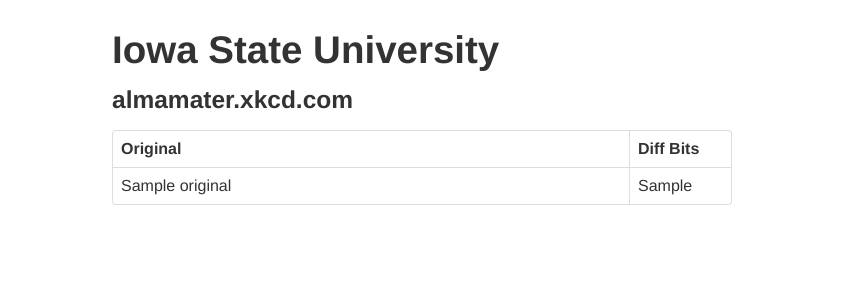
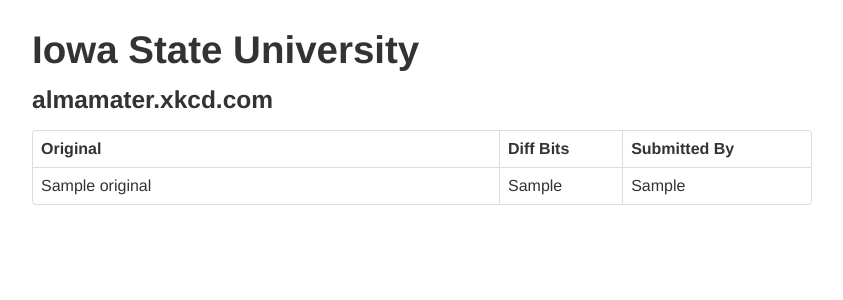
Before and after one commit to mpdavis/xkcd-almamater-central-server, a Flask app: template templates/index.html in a window 1280 px wide. Shown: the top 300 px of the page, without its empty margins (218-1061 px from the left). Run offline with Flask 2, Linux system fonts and the light colour scheme; the template is opened without the code that fills it: most values are stand-ins (such as "Sample title", 1, 10 or a date in 2020).

Commit message:
Adding the reporter field.

```diff
--- a/app.py
+++ b/app.py
@@ -31,6 +31,7 @@
 class Submission(Document):
     original = StringField(max_length=1024, required=True)
     diff_bits = IntField(required=True)
+    submitted_by = StringField(max_length=2048, required=False, default='No Name Submitted')
 
 
 @app.route('/')
@@ -44,8 +45,9 @@
 def get_hash():
     original = request.args.get('original', None)
     diff_bits = request.args.get('diff', None)
+    submitted_by = request.args.get('submitted_by', None)
     if original and diff_bits:
-        submission = Submission(original=original, diff_bits=diff_bits)
+        submission = Submission(original=original, diff_bits=diff_bits, submitted_by=submitted_by)
         submission.save()
         return "Submission saved successfully"
     return "Missing parameter"
@@ -66,6 +68,5 @@
     return total
 
 
-
 port = int(os.environ.get('PORT', 5000))
 app.run(port=port, host='0.0.0.0')
--- a/templates/index.html
+++ b/templates/index.html
@@ -5,7 +5,7 @@
     <body style="margin-top: 20px;">
         <div class="container">
             <div class="row">
-                <div class="span8 offset2">
+                <div class="span10 offset1">
 
                     <h1>Iowa State University</h1>
                     <h3>almamater.xkcd.com</h3>
@@ -13,14 +13,16 @@
 
                 <table class="table table-bordered">
                     <thead>
-                    <th style="width:500px;">Original</th>
+                    <th style="width:450px;">Original</th>
                     <th>Diff Bits</th>
+                    <th>Submitted By</th>
                     </thead>
                     <tbody>
                     {% for submission in submissions %}
                     <tr>
                         <td>{{ submission.original }}</td>
                         <td>{{ submission.diff_bits }}</td>
+                        <td>{{ submission.submitted_by }}</td>
                     </tr>
                     {% endfor %}
                     </tbody>
```
